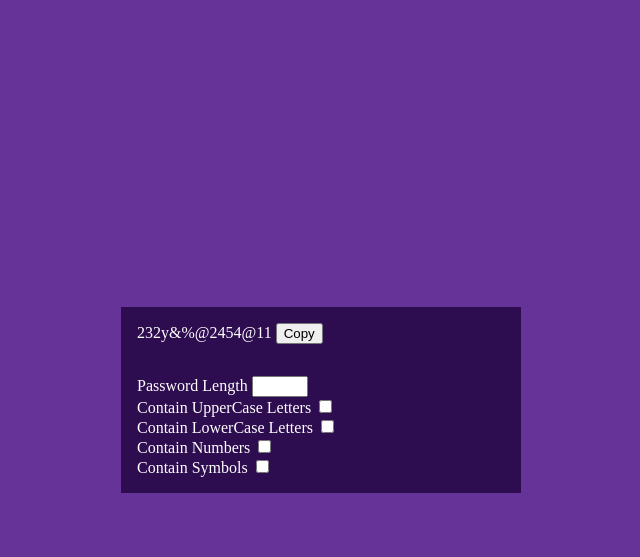
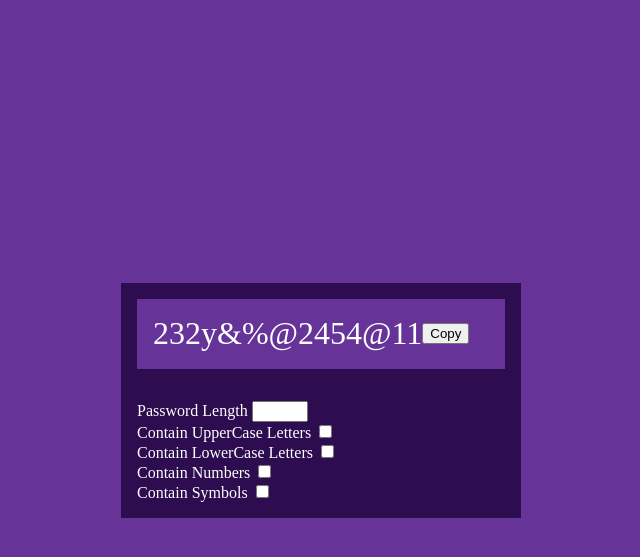
Before and after one commit to godanaemiru/Password_generator, a PHP site: page / in a window 1280 px wide. Shown: the top 557 px of the page, without its empty margins (319-959 px from the left). Run offline with PHP 8.4, Linux system fonts and the light colour scheme.

Commit message:
added more styles

```diff
--- a/style.css
+++ b/style.css
@@ -22,6 +22,24 @@
     padding: 1rem;
 }
 
+.pw {
+    background-color: rebeccapurple;
+    display: flex;
+    font-size: 2rem;
+    align-items: center;
+    height: 70px;
+    width: 100%;
+    position: relative;
+    padding: 1rem;
+}
+
+.pw-button {
+    position: absolute;
+    bottom: 0;
+    left: 50%;
+    transform: translate(-50%);
+}
+
 .pw-body {
     padding: 1rem;
 }
```
